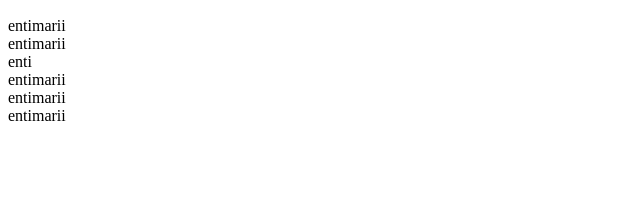
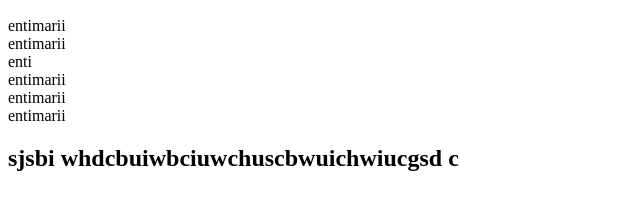
Before and after one commit to mujahidshaik724/demoproject, a plain HTML site: page index.html in a window 1280 px wide. Shown: the part 110-320 px from the top of the page, without its empty margins (0-640 px from the left). Drawn offline with Linux system fonts and the light colour scheme.

Commit message:
practice push

```diff
--- a/index.html
+++ b/index.html
@@ -14,5 +14,7 @@
     <div>entimarii</div>
     <div>entimarii</div>
     <div>entimarii</div>
+
+    <h2>sjsbi whdcbuiwbciuwchuscbwuichwiucgsd c</h2>
   </body>
 </html>
```
